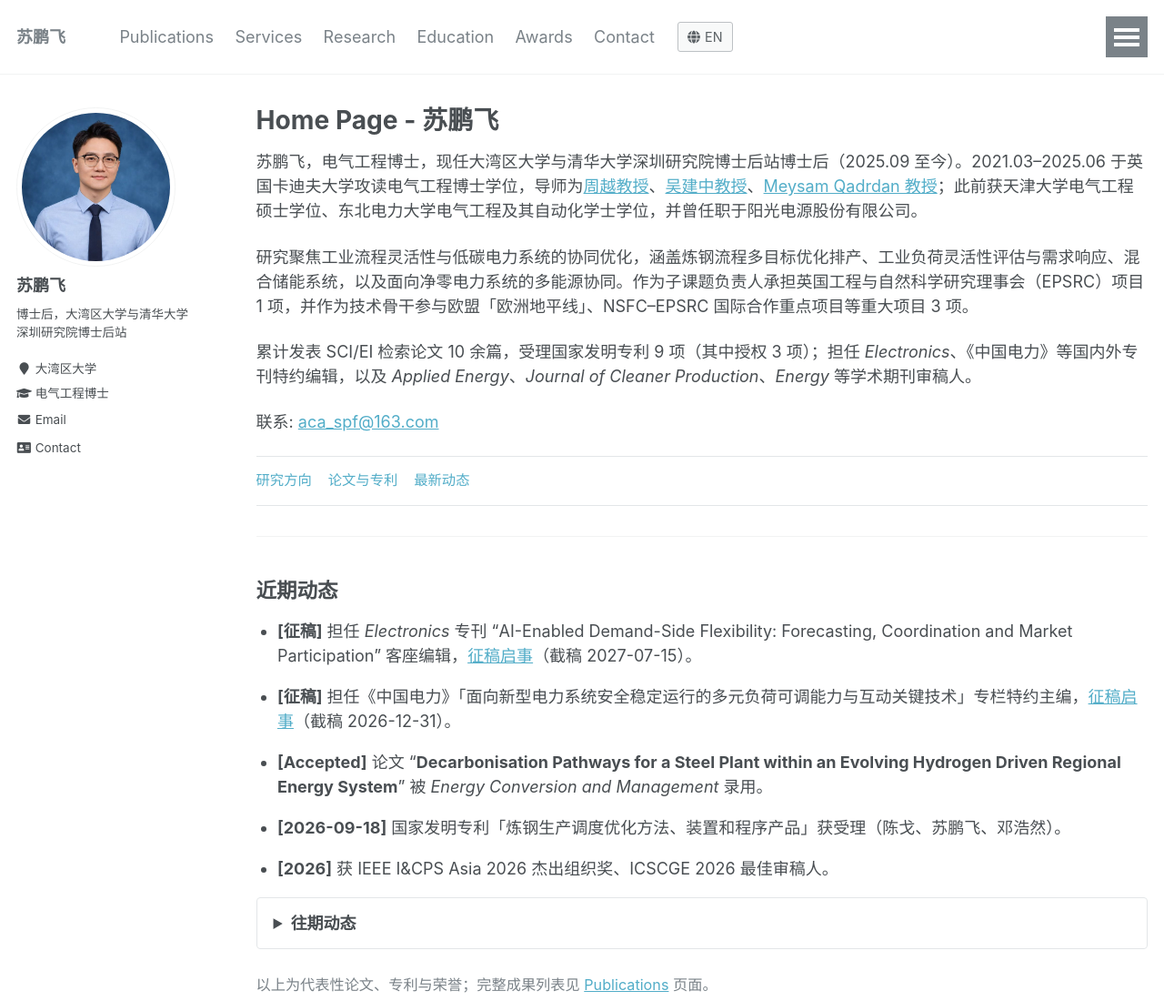
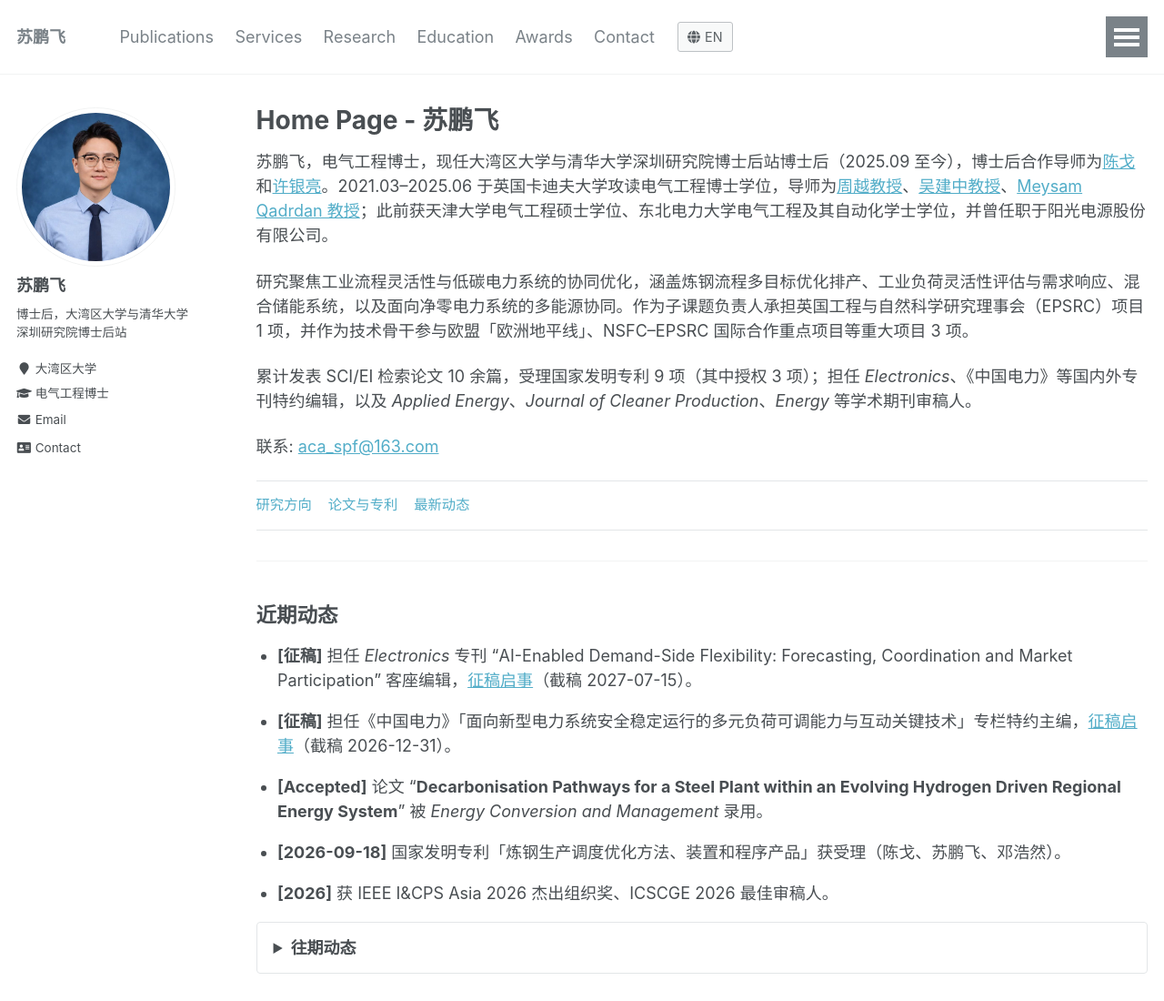
Before and after one commit to PengfeiSu6/PengfeiSu6.github.io, a plain HTML site: page index.html in a window 1280 px wide. Shown: the top 1100 px of the page at 91% size. Drawn offline with Linux system fonts and the light colour scheme.

Commit message:
Link postdoctoral mentors on homepage

```diff
--- a/index.html
+++ b/index.html
@@ -72,7 +72,7 @@
 </div>
 <div class="archive organized-page" id="content" tabindex="-1">
   <h1 class="page__title">Home Page - 苏鹏飞</h1>
-  <p>苏鹏飞，电气工程博士，现任大湾区大学与清华大学深圳研究院博士后站博士后（2025.09 至今）。2021.03–2025.06 于英国卡迪夫大学攻读电气工程博士学位，导师为<a href="https://seea.tju.edu.cn/info/1012/5022.htm">周越教授</a>、<a href="https://researchportal.bath.ac.uk/en/persons/jianzhong-wu/">吴建中教授</a>、<a href="https://profiles.cardiff.ac.uk/staff/qadrdanm">Meysam Qadrdan 教授</a>；此前获天津大学电气工程硕士学位、东北电力大学电气工程及其自动化学士学位，并曾任职于阳光电源股份有限公司。</p>
+  <p>苏鹏飞，电气工程博士，现任大湾区大学与清华大学深圳研究院博士后站博士后（2025.09 至今），博士后合作导师为<a href="https://lelouchsola.github.io/ChenGe/">陈戈</a>和<a href="https://www.sigs.tsinghua.edu.cn/xyl/main.htm">许银亮</a>。2021.03–2025.06 于英国卡迪夫大学攻读电气工程博士学位，导师为<a href="https://seea.tju.edu.cn/info/1012/5022.htm">周越教授</a>、<a href="https://researchportal.bath.ac.uk/en/persons/jianzhong-wu/">吴建中教授</a>、<a href="https://profiles.cardiff.ac.uk/staff/qadrdanm">Meysam Qadrdan 教授</a>；此前获天津大学电气工程硕士学位、东北电力大学电气工程及其自动化学士学位，并曾任职于阳光电源股份有限公司。</p>
   <p>研究聚焦工业流程灵活性与低碳电力系统的协同优化，涵盖炼钢流程多目标优化排产、工业负荷灵活性评估与需求响应、混合储能系统，以及面向净零电力系统的多能源协同。作为子课题负责人承担英国工程与自然科学研究理事会（EPSRC）项目 1 项，并作为技术骨干参与欧盟「欧洲地平线」、NSFC–EPSRC 国际合作重点项目等重大项目 3 项。</p>
   <p>累计发表 SCI/EI 检索论文 10 余篇，受理国家发明专利 9 项（其中授权 3 项）；担任 <em>Electronics</em>、《中国电力》等国内外专刊特约编辑，以及 <em>Applied Energy</em>、<em>Journal of Cleaner Production</em>、<em>Energy</em> 等学术期刊审稿人。</p>
   <p class="contact-line">联系: <a href="mailto:aca_spf@163.com" data-href="emailHref">aca_spf@163.com</a></p>
```
